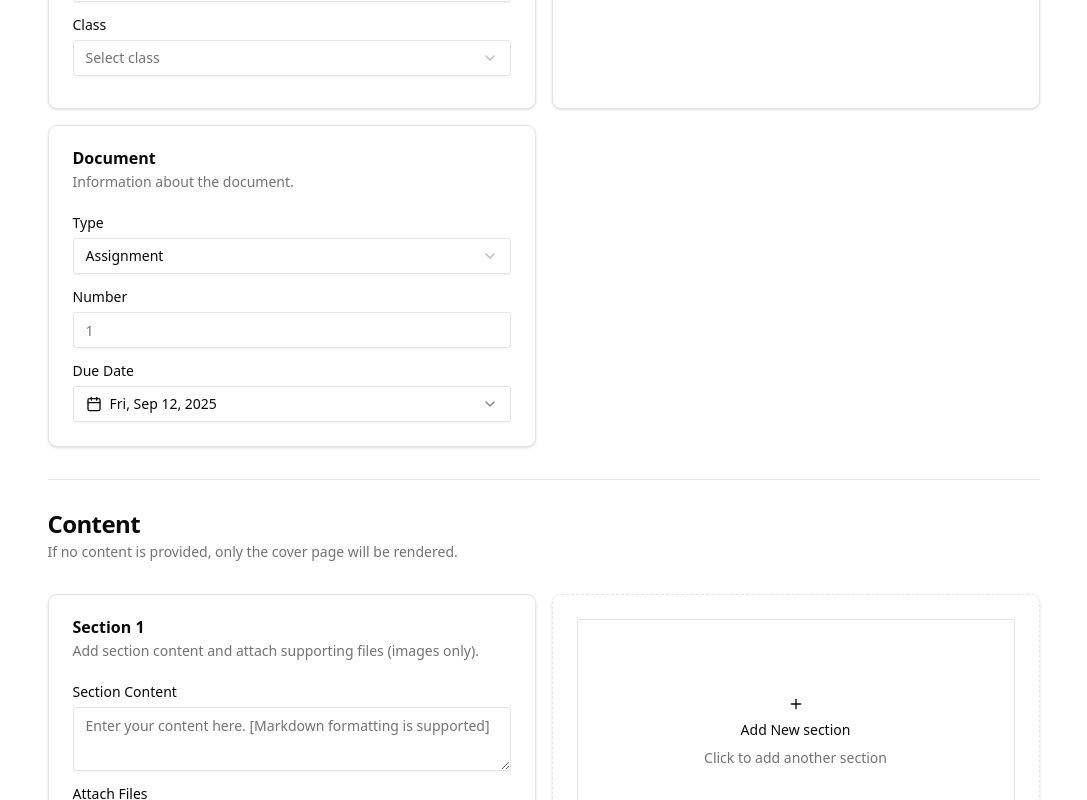
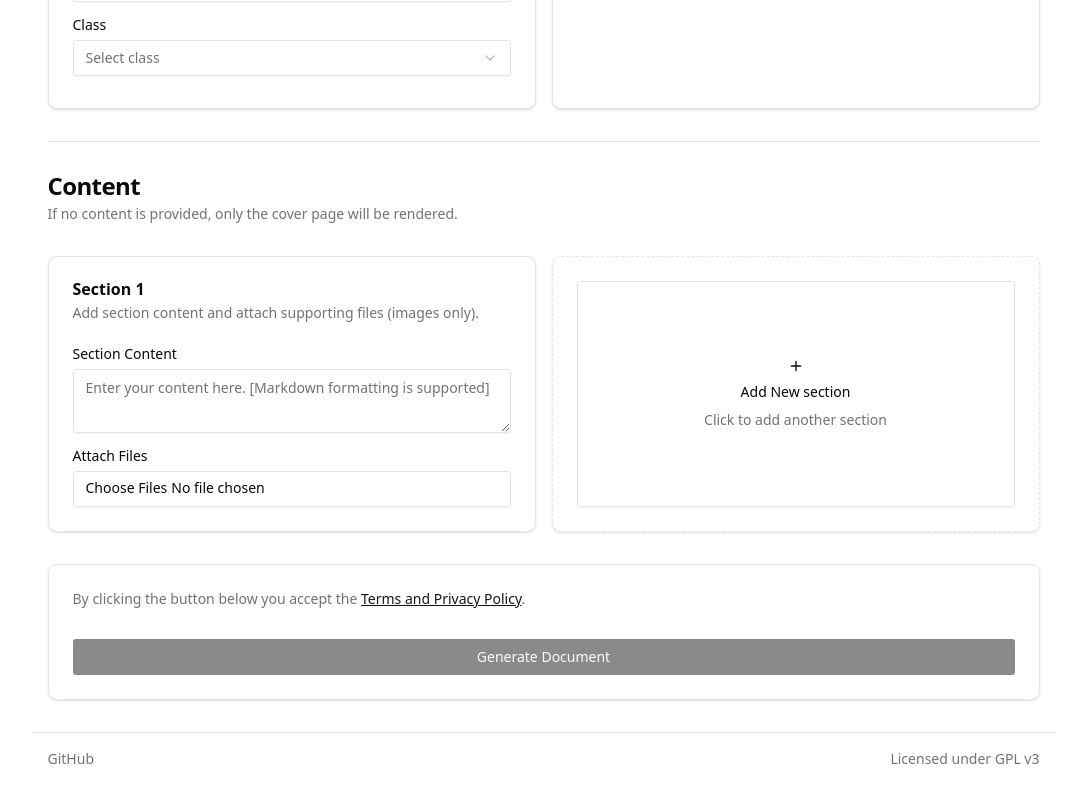
Before and after one commit to hammadmajid/zabdoc, a SvelteKit app in the folder worker/: page /lab-project in a window 1280 px wide. Shown: the part 420-1220 px from the top of the page, without its empty margins (89-1176 px from the left). Built offline with nearby package versions, Linux system fonts and the light colour scheme.

Commit message:
disalbe lab-project

```diff
--- a/worker/src/routes/lab-project/+page.svelte
+++ b/worker/src/routes/lab-project/+page.svelte
@@ -4,7 +4,6 @@
     import * as Card from "$lib/components/ui/card/index";
     import Loader2 from "@lucide/svelte/icons/loader-2";
     import ContentForm from "$lib/components/forms/content.svelte";
-    import DocForm from "$lib/components/forms/doc.svelte";
     import { toast } from "svelte-sonner";
     import { smartName } from "$lib/utils";
 
@@ -69,7 +68,6 @@
     <form class="space-y-8" onsubmit={handleSubmit}>
         <div class="grid md:grid-cols-2 gap-4">
             <AutoForm />
-            <DocForm />
         </div>
 
         <ContentForm />
@@ -85,7 +83,7 @@
                 </Card.Description>
             </Card.Header>
             <Card.CardContent class="space-y-4">
-                <Button type="submit" class="w-full" disabled={isLoading}>
+                <Button type="submit" class="w-full" disabled>
                     {#if isLoading}
                         <Loader2 class="mr-2 h-4 w-4 animate-spin" />
                         Generating Document...
```
